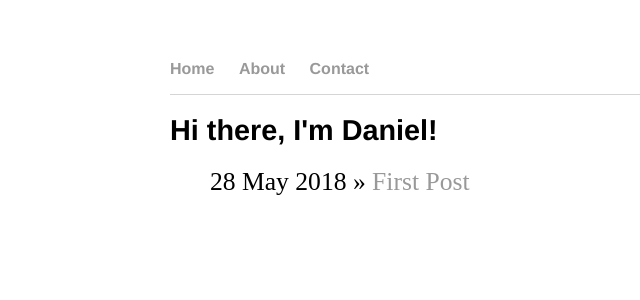
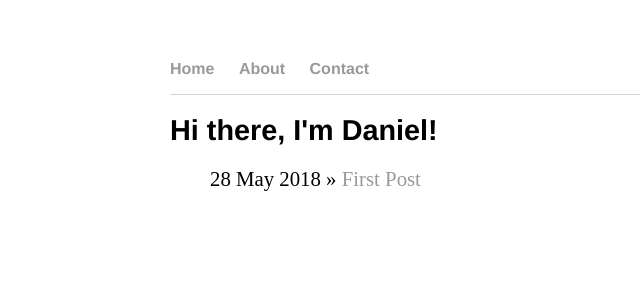
Before and after one commit to danmic/danmic.github.io, a Jekyll site: the page built from index.html, in a window 1280 px wide. Shown: the top 300 px of the page, without its empty margins (22-662 px from the left). Built offline with Jekyll 4.4.1, drawn with Linux system fonts in a browser that asks for light colours.

Commit message:
font-size

```diff
--- a/css/main.css
+++ b/css/main.css
@@ -39,7 +39,7 @@ footer {
 
 ul.posts {
     margin: 20px auto 40px;
-    font-size: 1.6em;
+    font-size: 1.3em;
 }
 
 ul.posts li {
```
